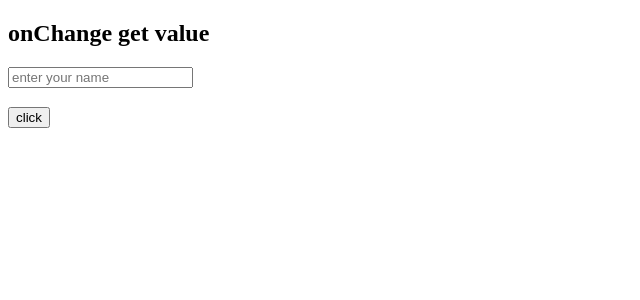
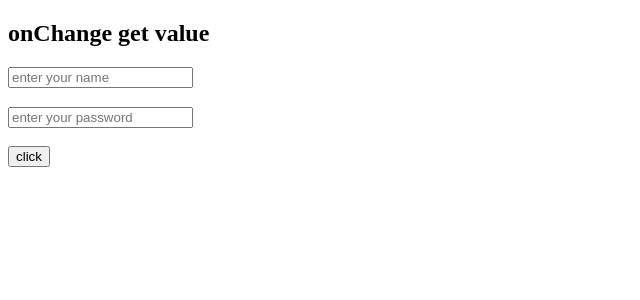
Before and after one commit to Sonukumar201995/React-practice-03, a React (Vite) app: page / in a window 1280 px wide. Shown: the top 300 px of the page, without its empty margins (0-640 px from the left). Built offline with nearby package versions, Linux system fonts and the light colour scheme.

Commit message:
handle input text feild

```diff
--- a/src/App.jsx
+++ b/src/App.jsx
@@ -1,14 +1,17 @@
-import { useDebugValue, useState } from "react";
+import { useState } from "react";
 
 function App()
 {
   const [value,setValue]=useState("")
+  const [pass,setPassword]=useState("")
   return(
     <>
     <h2>onChange get value</h2>
     <input type="text"  value={value} placeholder="enter your name" onChange={(event)=>setValue(event.target.value)}/>
     <h3>{value}</h3>
-    <button onClick={()=>setValue("")}>click</button>
+    <input type="password"  pass={pass} placeholder="enter your password" onChange={(event)=>setPassword(event.target.value)}/>
+    <h3>{pass}</h3>
+    <button onClick={()=>{setValue("");setPassword("")}}>click</button>
     </>
   )
 }
```
